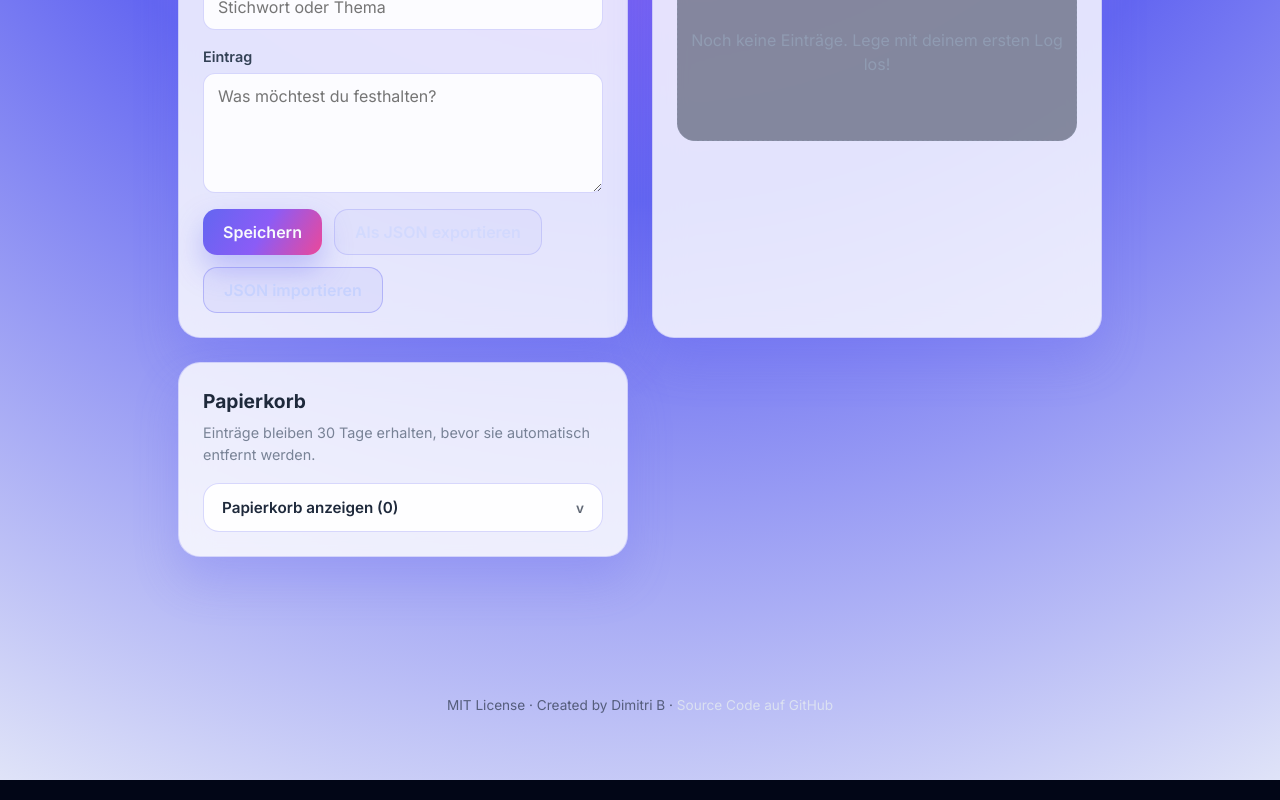
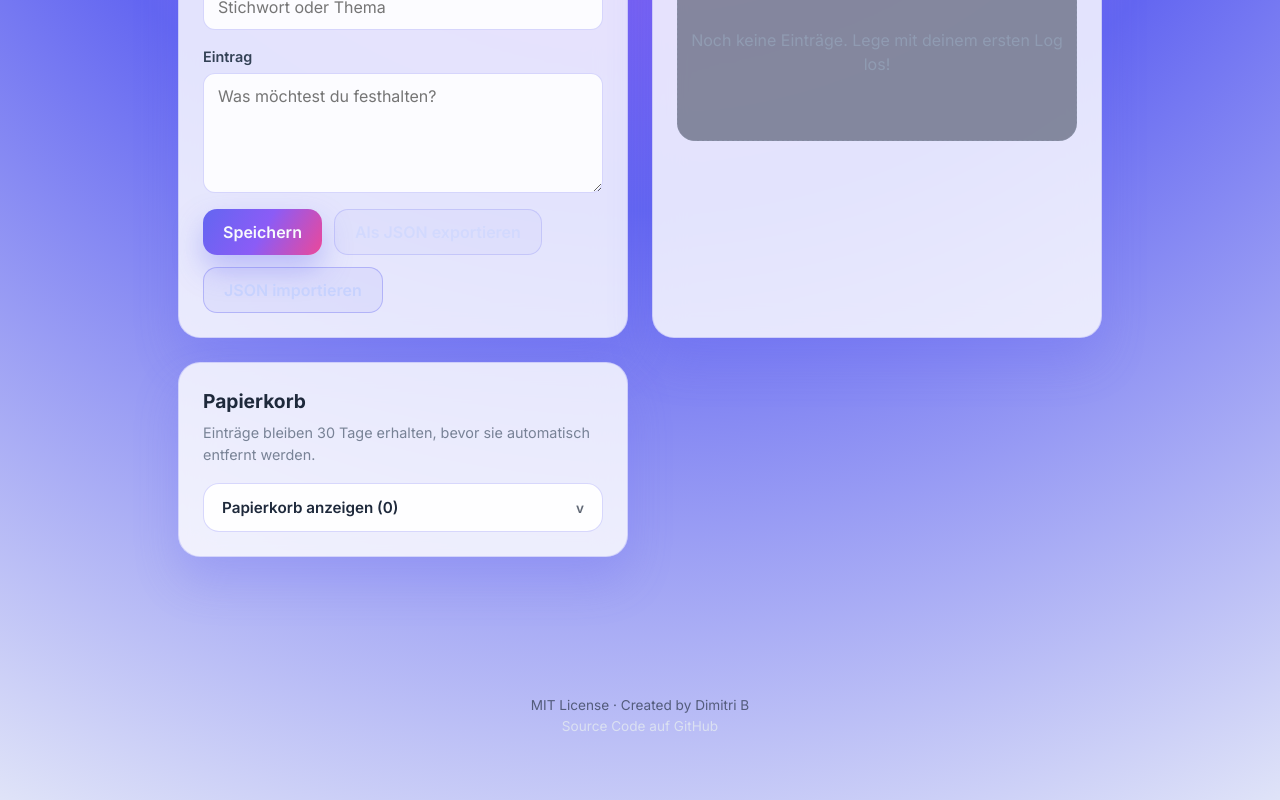
Before and after one commit to Web-Developer-DB/Logorama, a React (Vite) app: page / in a window 1280 px wide. Shown: the part 482-1282 px from the top of the page. Built offline with nearby package versions, Linux system fonts and the light colour scheme.

Commit message:
Add footer line break for license information

```diff
--- a/src/App.jsx
+++ b/src/App.jsx
@@ -477,7 +477,8 @@ const App = () => {
         </div>
       </main>
       <footer className="app-footer">
-        MIT License · Created by Dimitri B ·{" "}
+        <span>MIT License · Created by Dimitri B</span>
+        <br />
         <a
           href="https://github.com/Web-Developer-DB/Logorama"
           target="_blank"
```
